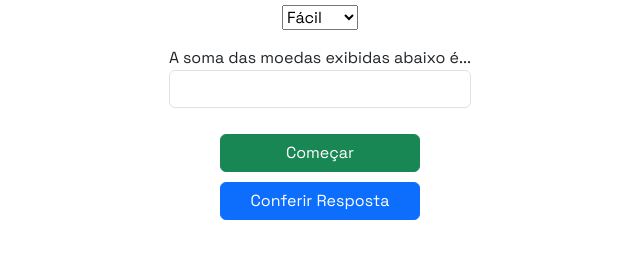
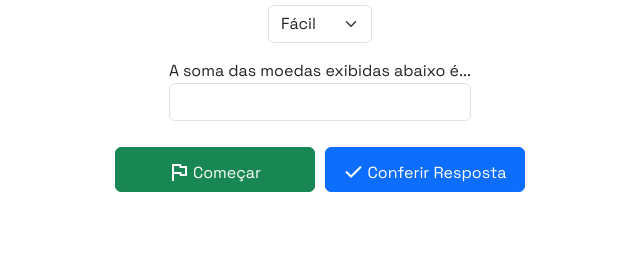
Before and after one commit to flameastro/PROJETOS-JS, a plain HTML site: page contando-dinheiro/index.html in a window 1280 px wide. Shown: the part 61-320 px from the top of the page, without its empty margins (320-960 px from the left). Drawn offline with nearby package versions, Linux system fonts and the light colour scheme; a web font is replaced by a local one.

Commit message:
style: adiciona icones e corrige flex

```diff
--- a/contando-dinheiro/index.html
+++ b/contando-dinheiro/index.html
@@ -8,6 +8,7 @@
     <link rel="preconnect" href="https://fonts.googleapis.com">
     <link rel="preconnect" href="https://fonts.gstatic.com" crossorigin>
     <link href="https://fonts.googleapis.com/css2?family=Archivo:ital,wght@0,100..900;1,100..900&family=Bricolage+Grotesque:opsz,wght@12..96,200..800&family=DM+Sans:ital,opsz,wght@0,9..40,100..1000;1,9..40,100..1000&family=JetBrains+Mono:ital,wght@0,100..800;1,100..800&family=Lexend:wght@100..900&family=Manrope:wght@200..800&family=Outfit:wght@100..900&family=Space+Grotesk:wght@300..700&family=Tilt+Warp&display=swap" rel="stylesheet">
+    <link href="https://fonts.googleapis.com/css2?family=Material+Symbols+Outlined" rel="stylesheet"/>
     <link rel="stylesheet" href="styles/style.css">
     <title>Programa Contando Dinheiro</title>
 </head>
@@ -17,10 +18,11 @@
 
         <section class="data">
             <div class="input mb-3">
-                <select name="difficulty" id="difficulty">
+                <select class="form-select" name="difficulty" id="difficulty">
                     <option value="easy">Fácil</option>
                     <option value="normal">Normal</option>
                     <option value="hard">Difícil</option>
+
                 </select>
             </div>
 
@@ -30,8 +32,8 @@
             </div>
 
             <div class="btns">
-                <button type="button" class="btn btn-success start">Começar</button>
-                <button type="button" class="btn btn-primary verify">Conferir Resposta</button>
+                <button type="button" class="btn btn-success start"><span class="material-symbols-outlined">flag</span>Começar</button>
+                <button type="button" class="btn btn-primary verify"><span class="material-symbols-outlined">check</span>Conferir Resposta</button>
             </div>
         </section>
 
--- a/contando-dinheiro/styles/style.css
+++ b/contando-dinheiro/styles/style.css
@@ -22,7 +22,7 @@ h1 {
 }
 
 .btns {
-    flex-direction: column;
+    flex-direction: row !important;
     margin: 5px;
 }
 
@@ -40,6 +40,12 @@ h1 {
 
 img {
     width: 75px;
+}
+
+.material-symbols-outlined {
+    position: relative;
+    top: 5.5px;
+    right: 2px;
 }
 
 
```
